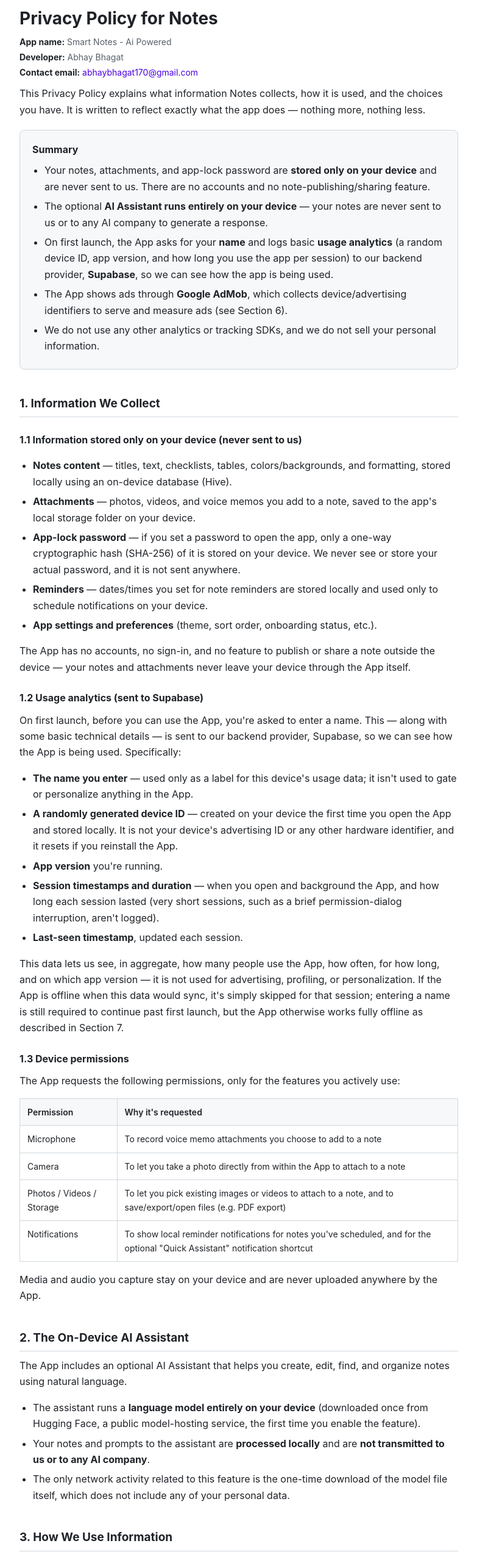
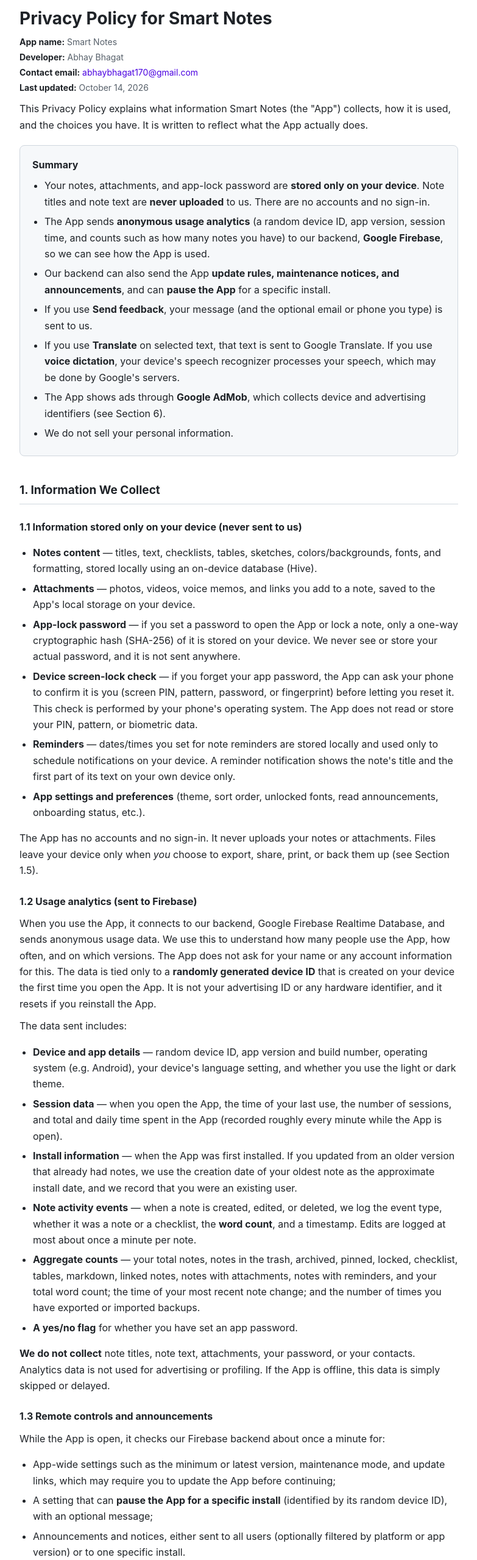
Before and after one commit to bhagatabhay121-lab/android, a plain HTML site: page index.html in a window 1280 px wide. Shown: the part 60-2618 px from the top of the page at 61% size, without its empty margins (248-1031 px from the left). Drawn offline with Linux system fonts and the light colour scheme.

Commit message:
Update privacy policy references to Smart Notes

```diff
--- a/index.html
+++ b/index.html
@@ -3,7 +3,7 @@
 <head>
 <meta charset="UTF-8">
 <meta name="viewport" content="width=device-width, initial-scale=1.0">
-<title>Privacy Policy – Notes</title>
+<title>Privacy Policy – Smart Notes</title>
 <style>
   :root {
     --text: #1f2328;
@@ -102,21 +102,24 @@
 <body>
 <div class="wrap">
 
-  <h1>Privacy Policy for Notes</h1>
-  <p class="meta"><strong>App name:</strong> Smart Notes - Ai Powered</p>
+  <h1>Privacy Policy for Smart Notes</h1>
+  <p class="meta"><strong>App name:</strong> Smart Notes</p>
   <p class="meta"><strong>Developer:</strong> Abhay Bhagat</p>
   <p class="meta"><strong>Contact email:</strong> <a href="mailto:abhaybhagat170@gmail.com">abhaybhagat170@gmail.com</a></p>
+  <p class="meta"><strong>Last updated:</strong> October 14, 2026</p>
 
-  <p>This Privacy Policy explains what information Notes collects, how it is used, and the choices you have. It is written to reflect exactly what the app does — nothing more, nothing less.</p>
+  <p>This Privacy Policy explains what information Smart Notes (the "App") collects, how it is used, and the choices you have. It is written to reflect what the App actually does.</p>
 
   <div class="summary-box">
     <h3 style="margin-top:0;">Summary</h3>
     <ul>
-      <li>Your notes, attachments, and app-lock password are <strong>stored only on your device</strong> and are never sent to us. There are no accounts and no note-publishing/sharing feature.</li>
-      <li>The optional <strong>AI Assistant runs entirely on your device</strong> — your notes are never sent to us or to any AI company to generate a response.</li>
-      <li>On first launch, the App asks for your <strong>name</strong> and logs basic <strong>usage analytics</strong> (a random device ID, app version, and how long you use the app per session) to our backend provider, <strong>Supabase</strong>, so we can see how the app is being used.</li>
-      <li>The App shows ads through <strong>Google AdMob</strong>, which collects device/advertising identifiers to serve and measure ads (see Section 6).</li>
-      <li>We do not use any other analytics or tracking SDKs, and we do not sell your personal information.</li>
+      <li>Your notes, attachments, and app-lock password are <strong>stored only on your device</strong>. Note titles and note text are <strong>never uploaded</strong> to us. There are no accounts and no sign-in.</li>
+      <li>The App sends <strong>anonymous usage analytics</strong> (a random device ID, app version, session time, and counts such as how many notes you have) to our backend, <strong>Google Firebase</strong>, so we can see how the App is used.</li>
+      <li>Our backend can also send the App <strong>update rules, maintenance notices, and announcements</strong>, and can <strong>pause the App</strong> for a specific install.</li>
+      <li>If you use <strong>Send feedback</strong>, your message (and the optional email or phone you type) is sent to us.</li>
+      <li>If you use <strong>Translate</strong> on selected text, that text is sent to Google Translate. If you use <strong>voice dictation</strong>, your device's speech recognizer processes your speech, which may be done by Google's servers.</li>
+      <li>The App shows ads through <strong>Google AdMob</strong>, which collects device and advertising identifiers (see Section 6).</li>
+      <li>We do not sell your personal information.</li>
     </ul>
   </div>
 
@@ -124,72 +127,98 @@
 
   <h3>1.1 Information stored only on your device (never sent to us)</h3>
   <ul>
-    <li><strong>Notes content</strong> — titles, text, checklists, tables, colors/backgrounds, and formatting, stored locally using an on-device database (Hive).</li>
-    <li><strong>Attachments</strong> — photos, videos, and voice memos you add to a note, saved to the app's local storage folder on your device.</li>
-    <li><strong>App-lock password</strong> — if you set a password to open the app, only a one-way cryptographic hash (SHA-256) of it is stored on your device. We never see or store your actual password, and it is not sent anywhere.</li>
-    <li><strong>Reminders</strong> — dates/times you set for note reminders are stored locally and used only to schedule notifications on your device.</li>
-    <li><strong>App settings and preferences</strong> (theme, sort order, onboarding status, etc.).</li>
+    <li><strong>Notes content</strong> — titles, text, checklists, tables, sketches, colors/backgrounds, fonts, and formatting, stored locally using an on-device database (Hive).</li>
+    <li><strong>Attachments</strong> — photos, videos, voice memos, and links you add to a note, saved to the App's local storage on your device.</li>
+    <li><strong>App-lock password</strong> — if you set a password to open the App or lock a note, only a one-way cryptographic hash (SHA-256) of it is stored on your device. We never see or store your actual password, and it is not sent anywhere.</li>
+    <li><strong>Device screen-lock check</strong> — if you forget your app password, the App can ask your phone to confirm it is you (screen PIN, pattern, password, or fingerprint) before letting you reset it. This check is performed by your phone's operating system. The App does not read or store your PIN, pattern, or biometric data.</li>
+    <li><strong>Reminders</strong> — dates/times you set for note reminders are stored locally and used only to schedule notifications on your device. A reminder notification shows the note's title and the first part of its text on your own device only.</li>
+    <li><strong>App settings and preferences</strong> (theme, sort order, unlocked fonts, read announcements, onboarding status, etc.).</li>
   </ul>
-  <p>The App has no accounts, no sign-in, and no feature to publish or share a note outside the device — your notes and attachments never leave your device through the App itself.</p>
+  <p>The App has no accounts and no sign-in. It never uploads your notes or attachments. Files leave your device only when <em>you</em> choose to export, share, print, or back them up (see Section 1.5).</p>
 
-  <h3>1.2 Usage analytics (sent to Supabase)</h3>
-  <p>On first launch, before you can use the App, you're asked to enter a name. This — along with some basic technical details — is sent to our backend provider, Supabase, so we can see how the App is being used. Specifically:</p>
+  <h3>1.2 Usage analytics (sent to Firebase)</h3>
+  <p>When you use the App, it connects to our backend, Google Firebase Realtime Database, and sends anonymous usage data. We use this to understand how many people use the App, how often, and on which versions. The App does not ask for your name or any account information for this. The data is tied only to a <strong>randomly generated device ID</strong> that is created on your device the first time you open the App. It is not your advertising ID or any hardware identifier, and it resets if you reinstall the App.</p>
+  <p>The data sent includes:</p>
   <ul>
-    <li><strong>The name you enter</strong> — used only as a label for this device's usage data; it isn't used to gate or personalize anything in the App.</li>
-    <li><strong>A randomly generated device ID</strong> — created on your device the first time you open the App and stored locally. It is not your device's advertising ID or any other hardware identifier, and it resets if you reinstall the App.</li>
-    <li><strong>App version</strong> you're running.</li>
-    <li><strong>Session timestamps and duration</strong> — when you open and background the App, and how long each session lasted (very short sessions, such as a brief permission-dialog interruption, aren't logged).</li>
-    <li><strong>Last-seen timestamp</strong>, updated each session.</li>
+    <li><strong>Device and app details</strong> — random device ID, app version and build number, operating system (e.g. Android), your device's language setting, and whether you use the light or dark theme.</li>
+    <li><strong>Session data</strong> — when you open the App, the time of your last use, the number of sessions, and total and daily time spent in the App (recorded roughly every minute while the App is open).</li>
+    <li><strong>Install information</strong> — when the App was first installed. If you updated from an older version that already had notes, we use the creation date of your oldest note as the approximate install date, and we record that you were an existing user.</li>
+    <li><strong>Note activity events</strong> — when a note is created, edited, or deleted, we log the event type, whether it was a note or a checklist, the <strong>word count</strong>, and a timestamp. Edits are logged at most about once a minute per note.</li>
+    <li><strong>Aggregate counts</strong> — your total notes, notes in the trash, archived, pinned, locked, checklist, tables, markdown, linked notes, notes with attachments, notes with reminders, and your total word count; the time of your most recent note change; and the number of times you have exported or imported backups.</li>
+    <li><strong>A yes/no flag</strong> for whether you have set an app password.</li>
   </ul>
-  <p>This data lets us see, in aggregate, how many people use the App, how often, for how long, and on which app version — it is not used for advertising, profiling, or personalization. If the App is offline when this data would sync, it's simply skipped for that session; entering a name is still required to continue past first launch, but the App otherwise works fully offline as described in Section 7.</p>
+  <p><strong>We do not collect</strong> note titles, note text, attachments, your password, or your contacts. Analytics data is not used for advertising or profiling. If the App is offline, this data is simply skipped or delayed.</p>
 
-  <h3>1.3 Device permissions</h3>
+  <h3>1.3 Remote controls and announcements</h3>
+  <p>While the App is open, it checks our Firebase backend about once a minute for:</p>
+  <ul>
+    <li>App-wide settings such as the minimum or latest version, maintenance mode, and update links, which may require you to update the App before continuing;</li>
+    <li>A setting that can <strong>pause the App for a specific install</strong> (identified by its random device ID), with an optional message;</li>
+    <li>Announcements and notices, either sent to all users (optionally filtered by platform or app version) or to one specific install.</li>
+  </ul>
+  <p>When an announcement is delivered to or opened on your device, the App records a <strong>delivered</strong> or <strong>read</strong> timestamp together with your random device ID so we can tell whether it reached you. Announcements may include a link, which opens in your browser or another app only when you tap it.</p>
+
+  <h3>1.4 Feedback you send</h3>
+  <p>If you use <strong>Settings → Send feedback</strong>, the App sends us: the feedback type you pick, your star rating, your message, the <strong>optional email or phone number</strong> you choose to type, your random device ID, app version, platform, and a timestamp. Please do not include sensitive information in your message. We use feedback only to improve the App and, if you gave contact details, to reply to you.</p>
+
+  <h3>1.5 Exports, backups, and sharing (you control these)</h3>
+  <ul>
+    <li><strong>Export / backup / PDF</strong> — you can export notes as backup files or PDFs, which are saved to your device's Downloads folder (in a "SmartNotes" subfolder) or opened in your device's share/print screen.</li>
+    <li><strong>Import</strong> — you can import a backup file you pick using your device's file picker.</li>
+    <li><strong>Share</strong> — when you tap Share on a note or file, your device's share sheet opens and the content goes to the app you choose. Once shared, it is governed by that app's privacy policy, not ours.</li>
+  </ul>
+
+  <h3>1.6 Device permissions</h3>
   <p>The App requests the following permissions, only for the features you actively use:</p>
   <table>
     <tr><th>Permission</th><th>Why it's requested</th></tr>
-    <tr><td>Microphone</td><td>To record voice memo attachments you choose to add to a note</td></tr>
-    <tr><td>Camera</td><td>To let you take a photo directly from within the App to attach to a note</td></tr>
-    <tr><td>Photos / Videos / Storage</td><td>To let you pick existing images or videos to attach to a note, and to save/export/open files (e.g. PDF export)</td></tr>
-    <tr><td>Notifications</td><td>To show local reminder notifications for notes you've scheduled, and for the optional "Quick Assistant" notification shortcut</td></tr>
+    <tr><td>Internet / network access</td><td>For usage analytics and announcements (Section 1.2–1.4), feedback, translation, and ads. Core note-taking works offline.</td></tr>
+    <tr><td>Microphone</td><td>To record voice memo attachments, and for voice dictation into a note</td></tr>
+    <tr><td>Camera</td><td>To let you take a photo from within the App to attach to a note</td></tr>
+    <tr><td>Photos / Videos / Storage</td><td>To let you pick existing images or videos to attach to a note, and to save/export/open files (e.g. backups and PDF export)</td></tr>
+    <tr><td>Notifications</td><td>To show local reminder notifications for notes you've scheduled</td></tr>
+    <tr><td>Screen lock / biometrics</td><td>Only to confirm it is you when resetting a forgotten app password (see Section 1.1)</td></tr>
   </table>
-  <p>Media and audio you capture stay on your device and are never uploaded anywhere by the App.</p>
+  <p>Photos, videos, and audio you capture or pick stay on your device and are never uploaded by the App. They are only shared if you choose to share or export them.</p>
 
-  <h2>2. The On-Device AI Assistant</h2>
-  <p>The App includes an optional AI Assistant that helps you create, edit, find, and organize notes using natural language.</p>
+  <h2>2. Translate and Voice Dictation</h2>
   <ul>
-    <li>The assistant runs a <strong>language model entirely on your device</strong> (downloaded once from Hugging Face, a public model-hosting service, the first time you enable the feature).</li>
-    <li>Your notes and prompts to the assistant are <strong>processed locally</strong> and are <strong>not transmitted to us or to any AI company</strong>.</li>
-    <li>The only network activity related to this feature is the one-time download of the model file itself, which does not include any of your personal data.</li>
+    <li><strong>Translate</strong> — when you select text in a note and tap Translate, <strong>only the selected text</strong> is sent over the internet to Google's translation service to produce the translation. This happens only when you use the feature, and requires an internet connection. Google handles that text under its own privacy policy.</li>
+    <li><strong>Voice dictation</strong> — when you tap the dictation button, the App uses your device's built-in speech recognizer. Depending on your device and settings, your speech may be processed on-device or sent to the speech service provided by your device maker or Google. The App itself does not keep or upload your audio and only receives the recognized text. (This is different from voice <em>memos</em>, which are recorded audio files saved on your device.)</li>
   </ul>
 
   <h2>3. How We Use Information</h2>
   <p>We use the information described above only to:</p>
   <ul>
     <li>Provide core app functionality (storing and organizing your notes locally);</li>
-    <li>Understand basic usage of the App — how many people use it, how often, and for how long (Section 1.2);</li>
+    <li>Understand how the App is used — number of users, how often and how long it is used, versions in use, and which features are used (Section 1.2);</li>
+    <li>Manage the App — require updates, announce maintenance or new features, deliver notices, and pause the App for an install if needed (Section 1.3);</li>
+    <li>Read and respond to feedback you send (Section 1.4);</li>
     <li>Serve and measure advertising, as described in Section 6.</li>
   </ul>
-  <p>We do not use your information for our own advertising or profiling, and we do not operate any other analytics or crash-reporting SDKs in the App.</p>
+  <p>We do not use your information for our own advertising or profiling, and we do not operate any crash-reporting or other analytics SDKs in the App.</p>
 
   <h2>4. Third-Party Services</h2>
   <p>The App relies on the following third-party service providers:</p>
   <ul>
-    <li><strong>Supabase</strong> (our backend provider for the usage analytics described in Section 1.2. Supabase stores this data on our behalf and processes it according to its own privacy and security policies: <a href="https://supabase.com/privacy" target="_blank" rel="noopener">supabase.com/privacy</a>).</li>
-    <li><strong>Hugging Face</strong> (used only to download the AI model file; no personal or note data is sent).</li>
-    <li><strong>Google AdMob</strong> (used to display in-app advertising; see Section 6).</li>
+    <li><strong>Google Firebase (Realtime Database)</strong> — our backend for usage analytics, remote controls and announcements, and feedback described in Sections 1.2–1.4. Firebase stores this data on our behalf and processes it according to Google's policies: <a href="https://firebase.google.com/support/privacy" target="_blank" rel="noopener">firebase.google.com/support/privacy</a>. Data may be stored and processed in the United States or other countries where Google operates.</li>
+    <li><strong>Google Translate</strong> — used only when you choose to translate selected text (Section 2).</li>
+    <li><strong>Google AdMob</strong> — used to display in-app advertising (Section 6).</li>
+    <li><strong>Your device's speech recognition service</strong> — used only when you choose voice dictation (Section 2).</li>
   </ul>
   <p>We do not share your information with data brokers, and we do not sell your personal information.</p>
 
-  <h2>5. Data Storage &amp; Security</h2>
+  <h2>5. Data Storage, Retention &amp; Security</h2>
   <ul>
-    <li>Local data (notes, attachments, password hash, settings) is stored in the App's private storage area on your device and is not accessible to other apps.</li>
-    <li>The usage analytics described in Section 1.2 (name, device ID, app version, session data) is stored on Supabase's infrastructure; we do not separately duplicate it on our own servers.</li>
+    <li>Local data (notes, attachments, password hash, settings) is stored in the App's private storage area on your device and is not accessible to other apps. Uninstalling the App deletes it, unless you exported files to your Downloads folder.</li>
+    <li>Analytics data, remote-control records, and feedback are stored on Firebase's infrastructure; we do not separately duplicate them on our own servers. We keep this data for as long as it is useful for running and improving the App, or until you ask us to delete it (Section 7).</li>
     <li>App-lock passwords are never stored or transmitted in plain text.</li>
+    <li>Data sent to Firebase is transmitted over an encrypted connection.</li>
   </ul>
   <p>No method of electronic storage or transmission is 100% secure, and we cannot guarantee absolute security.</p>
 
   <h2>6. Advertising</h2>
-  <p>The App displays ads served by <strong>Google AdMob</strong>. To serve and measure ads, AdMob may collect and process:</p>
+  <p>The App displays ads served by <strong>Google AdMob</strong>, including banner ads in the note editor, full-screen (interstitial) ads, app-open ads when you return to the App, and rewarded ads (for example when unlocking a premium font or locking a note). To serve and measure ads, AdMob may collect and process:</p>
   <ul>
     <li>Your <strong>advertising identifier</strong> (e.g. Android Advertising ID) and general device information (device model, operating system, language, screen size);</li>
     <li><strong>IP address</strong> and approximate (coarse) location derived from it;</li>
@@ -200,27 +229,28 @@
     <li>Google Privacy Policy: <a href="https://policies.google.com/privacy" target="_blank" rel="noopener">policies.google.com/privacy</a></li>
     <li>How Google uses data from partner sites/apps: <a href="https://policies.google.com/technologies/partner-sites" target="_blank" rel="noopener">policies.google.com/technologies/partner-sites</a></li>
   </ul>
-  <p>Depending on your region (e.g. the EEA, UK, and other jurisdictions with similar requirements), you may be shown a consent prompt before ads are personalized, and you can choose whether to allow personalized advertising. You can also:</p>
+  <p>You can:</p>
   <ul>
     <li>Opt out of personalized ads and reset your advertising identifier in your device's <strong>Settings → Privacy → Ads</strong> (Android) or equivalent;</li>
     <li>Manage your Google ad settings at <a href="https://adssettings.google.com" target="_blank" rel="noopener">adssettings.google.com</a>.</li>
   </ul>
-  <p>Notes content, attachments, and the usage-analytics data described in Section 1.2 are <strong>not</strong> shared with AdMob or any advertiser — only the device/advertising data described above, collected directly by the AdMob SDK, is involved.</p>
+  <p>Notes content, attachments, and the usage-analytics data described in Section 1.2 are <strong>not</strong> shared with AdMob or any advertiser. Only the device and advertising data described above, collected directly by the AdMob SDK, is involved.</p>
 
-  <h2>7. Your Choices</h2>
+  <h2>7. Your Choices and Rights</h2>
   <ul>
-    <li>You can use the App entirely offline after the initial name entry — no internet connection is required for any core note-taking feature.</li>
+    <li>Core note-taking features work fully offline. Without a connection, analytics, announcements, feedback, and translation simply won't work until you reconnect.</li>
     <li>You can deny any individual device permission (camera, microphone, photos, notifications); the related feature simply won't be available.</li>
     <li>You can export or delete your notes locally at any time.</li>
-    <li>You can request deletion of the usage-analytics data associated with your device (name, device ID, and session history) by contacting us at <a href="mailto:abhaybhagat170@gmail.com">abhaybhagat170@gmail.com</a>.</li>
+    <li>You can reset your analytics identity by uninstalling and reinstalling the App, which creates a new random device ID.</li>
+    <li>You can ask us to delete the data associated with you — usage analytics linked to your device ID and any feedback you sent — by emailing <a href="mailto:abhaybhagat170@gmail.com">abhaybhagat170@gmail.com</a>. Because analytics are tied to a random ID and not to your identity, we may need you to include the contact details you used in feedback, or other details, to help us find your records.</li>
     <li>You can opt out of personalized advertising as described in Section 6.</li>
   </ul>
 
   <h2>8. Children's Privacy</h2>
-  <p>The App is not directed to children under 13 (or the minimum age required by your country), and we do not knowingly collect personal information from children. The App's ads are not configured to be child-directed, and we do not knowingly serve personalized ads to children. If you believe a child has provided us with personal information, contact us at <a href="mailto:abhaybhagat170@gmail.com">abhaybhagat170@gmail.com</a> and we will delete it.</p>
+  <p>The App is not directed to children under 13 (or the minimum age required by your country), and we do not knowingly collect personal information from children. The App's ads are not configured to be child-directed, and we do not knowingly serve personalized ads to children. If you believe a child has provided us with personal information (for example, through the feedback form), contact us at <a href="mailto:abhaybhagat170@gmail.com">abhaybhagat170@gmail.com</a> and we will delete it.</p>
 
   <h2>9. Changes to This Policy</h2>
-  <p>We may update this Privacy Policy from time to time. Changes will be posted on this page with an updated "Effective date." Continued use of the App after changes take effect constitutes acceptance of the revised policy.</p>
+  <p>We may update this Privacy Policy from time to time. Changes will be posted on this page with an updated "Last updated" date. Continued use of the App after changes take effect constitutes acceptance of the revised policy.</p>
 
   <h2>10. Contact Us</h2>
   <p>
@@ -230,7 +260,7 @@
   </p>
 
   <footer>
-    &copy; 2026 Abhay Bhagat. This page is the official privacy policy for the Notes app.
+    &copy; 2026 Abhay Bhagat. This page is the official privacy policy for the Smart Notes app.
   </footer>
 
 </div>
```
